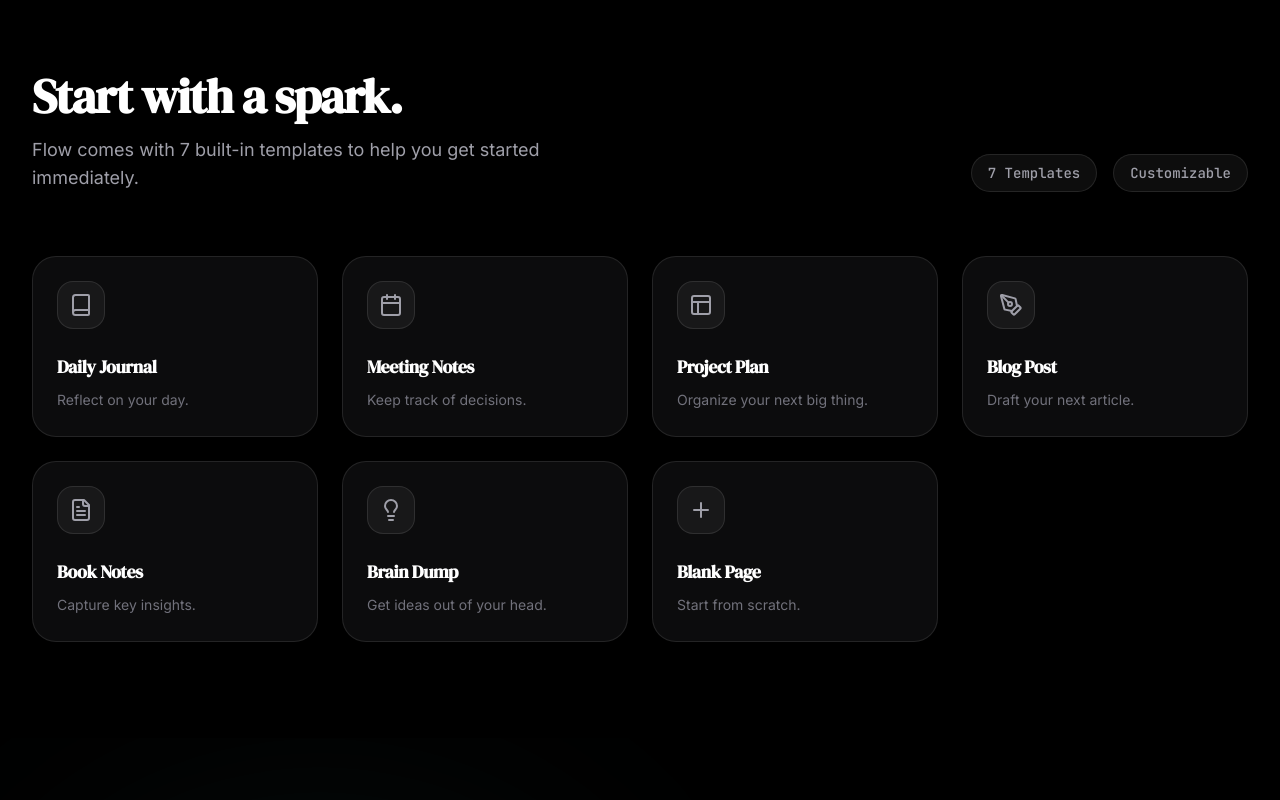
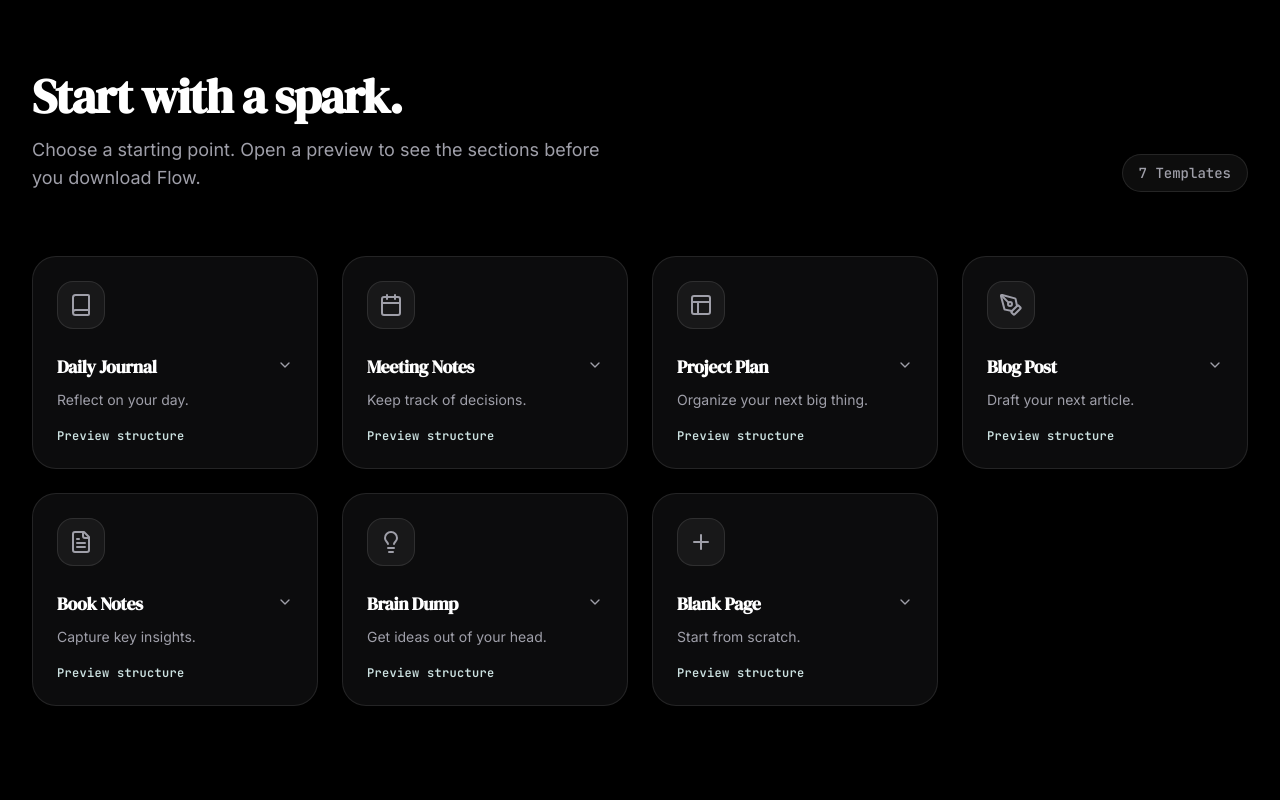
Before and after one commit to Grounded-ideas/Flow-website, a React (Vite) app: page / in a window 1280 px wide. Shown: the part 3140-3940 px from the top of the page. Built offline with nearby package versions, Linux system fonts and the light colour scheme.

Commit message:
feat: preview templates and clarify download safety

```diff
--- a/src/components/Templates.tsx
+++ b/src/components/Templates.tsx
@@ -1,64 +1,135 @@
 import React from 'react';
-import { motion } from 'framer-motion';
+import { motion, useReducedMotion } from 'framer-motion';
 import {
   Book,
   Calendar,
+  ChevronDown,
   FileText,
   Lightbulb,
   PenTool,
   Layout,
-  Plus
+  Plus,
 } from 'lucide-react';
 
-const templates = [
-  { icon: <Book className="w-6 h-6" />, name: "Daily Journal", description: "Reflect on your day." },
-  { icon: <Calendar className="w-6 h-6" />, name: "Meeting Notes", description: "Keep track of decisions." },
-  { icon: <Layout className="w-6 h-6" />, name: "Project Plan", description: "Organize your next big thing." },
-  { icon: <PenTool className="w-6 h-6" />, name: "Blog Post", description: "Draft your next article." },
-  { icon: <FileText className="w-6 h-6" />, name: "Book Notes", description: "Capture key insights." },
-  { icon: <Lightbulb className="w-6 h-6" />, name: "Brain Dump", description: "Get ideas out of your head." },
-  { icon: <Plus className="w-6 h-6" />, name: "Blank Page", description: "Start from scratch." }
+interface TemplateCard {
+  icon: React.ReactNode;
+  name: string;
+  description: string;
+  preview: string;
+}
+
+// Keep these excerpts aligned with the desktop app's src/lib/templates.ts definitions.
+const templates: TemplateCard[] = [
+  {
+    icon: <Book aria-hidden="true" className="w-6 h-6" />,
+    name: 'Daily Journal',
+    description: 'Reflect on your day.',
+    preview: '# Daily Journal: [Date]\n\nMood: [Your mood]\nGratitude: [Something you appreciate]\n\n## What happened today?\n\n## Focus for tomorrow',
+  },
+  {
+    icon: <Calendar aria-hidden="true" className="w-6 h-6" />,
+    name: 'Meeting Notes',
+    description: 'Keep track of decisions.',
+    preview: '# Meeting: [Title]\nDate: [Date]\nAttendees: [Names]\n\n## Agenda\n\n## Decisions\n\n## Action Items\n- [ ]',
+  },
+  {
+    icon: <Layout aria-hidden="true" className="w-6 h-6" />,
+    name: 'Project Plan',
+    description: 'Organize your next big thing.',
+    preview: '# Project: [Title]\n\n## Goals\n\n## Timeline\n\n## Resources\n\n## Milestones\n- [ ]',
+  },
+  {
+    icon: <PenTool aria-hidden="true" className="w-6 h-6" />,
+    name: 'Blog Post',
+    description: 'Draft your next article.',
+    preview: '# [Title]\nDraft Date: [Date]\nTags: [Tags]\n\n---\n\n## Introduction\n\n## Main Content\n\n## Conclusion',
+  },
+  {
+    icon: <FileText aria-hidden="true" className="w-6 h-6" />,
+    name: 'Book Notes',
+    description: 'Capture key insights.',
+    preview: '# Book: [Title]\nAuthor: [Author]\nDate Read: [Date]\n\n## Summary\n\n## Key Quotes\n>\n\n## Personal Takeaways',
+  },
+  {
+    icon: <Lightbulb aria-hidden="true" className="w-6 h-6" />,
+    name: 'Brain Dump',
+    description: 'Get ideas out of your head.',
+    preview: '# Brain Dump: [Date] [Time]',
+  },
+  {
+    icon: <Plus aria-hidden="true" className="w-6 h-6" />,
+    name: 'Blank Page',
+    description: 'Start from scratch.',
+    preview: '# [Title]',
+  },
 ];
 
 export default function Templates() {
+  const reduceMotion = useReducedMotion();
+
   return (
     <section id="templates" className="py-24 bg-black overflow-hidden">
       <div className="max-w-7xl mx-auto px-4 sm:px-6 lg:px-8">
         <div className="flex flex-col md:flex-row items-end justify-between mb-16 gap-8">
           <div className="space-y-4">
-            <h2 className="text-3xl md:text-5xl font-bold text-white tracking-tight font-heading">Start with a spark.</h2>
+            <h2 className="text-3xl md:text-5xl font-bold text-white tracking-tight font-heading">
+              Start with a spark.
+            </h2>
             <p className="text-zinc-400 text-lg max-w-xl font-body">
-              Flow comes with 7 built-in templates to help you get started immediately.
+              Choose a starting point. Open a preview to see the sections before you download Flow.
             </p>
           </div>
           <div className="flex gap-4 font-mono">
             <div className="px-4 py-2 rounded-full bg-white/5 border border-white/10 text-zinc-400 text-sm font-medium">
               7 Templates
             </div>
-            <div className="px-4 py-2 rounded-full bg-white/5 border border-white/10 text-zinc-400 text-sm font-medium">
-              Customizable
-            </div>
           </div>
         </div>
 
         <div className="grid grid-cols-1 sm:grid-cols-2 lg:grid-cols-4 gap-6">
-          {templates.map((template, i) => (
-            <motion.div
-              key={i}
-              initial={{ opacity: 0, scale: 0.95 }}
-              whileInView={{ opacity: 1, scale: 1 }}
-              viewport={{ once: true }}
-              transition={{ duration: 0.5, delay: i * 0.05 }}
-              className="group p-6 rounded-3xl bg-zinc-900/50 border border-white/10 hover:bg-zinc-900 hover:border-brand-accent/30 transition-all duration-300 cursor-pointer"
+          {templates.map((template, index) => (
+            <motion.article
+              key={template.name}
+              initial={reduceMotion ? false : { opacity: 0, scale: 0.98 }}
+              whileInView={reduceMotion ? undefined : { opacity: 1, scale: 1 }}
+              viewport={{ once: true, amount: 0.15 }}
+              transition={{ duration: reduceMotion ? 0 : 0.4, delay: reduceMotion ? 0 : index * 0.04 }}
+              className="p-6 rounded-3xl bg-zinc-900/50 border border-white/10 transition-colors duration-200 hover:border-white/20"
             >
-              <div className="w-12 h-12 rounded-2xl bg-white/5 border border-white/10 flex items-center justify-center mb-6 group-hover:scale-110 group-hover:bg-brand-accent/10 group-hover:text-brand-accent transition-all duration-300 text-zinc-400">
+              <div className="w-12 h-12 rounded-2xl bg-white/5 border border-white/10 flex items-center justify-center mb-6 text-zinc-400">
                 {template.icon}
               </div>
-              <h3 className="text-lg font-bold text-white mb-2 font-heading">{template.name}</h3>
-              <p className="text-sm text-zinc-500 leading-relaxed font-body">
-                {template.description}
-              </p>
-            </motion.div>
+              <details>
+                <summary className="template-preview-summary flex cursor-pointer list-none items-start justify-between gap-3 rounded-lg focus-visible:outline-none focus-visible:ring-2 focus-visible:ring-brand-accent focus-visible:ring-offset-4 focus-visible:ring-offset-zinc-900">
+                  <span>
+                    <h3 className="block text-lg font-bold text-white mb-2 font-heading">
+                      {template.name}
+                    </h3>
+                    <p className="text-sm text-zinc-400 leading-relaxed font-body">
+                      {template.description}
+                    </p>
+                    <span className="block mt-4 text-xs font-semibold tracking-wide text-brand-light font-mono">
+                      Preview structure
+                    </span>
+                  </span>
+                  <ChevronDown aria-hidden="true" className="template-preview-chevron w-4 h-4 mt-1 shrink-0 text-zinc-400" />
+                </summary>
+                <div className="mt-5 pt-5 border-t border-white/10">
+                  <p className="text-xs uppercase tracking-wider text-zinc-500 font-mono mb-3">
+                    Starts with
+                  </p>
+                  <pre className="whitespace-pre-wrap break-words rounded-xl bg-black/40 border border-white/5 p-4 text-xs text-zinc-300 leading-6 font-mono">
+                    {template.preview}
+                  </pre>
+                  <a
+                    href="#download"
+                    className="inline-flex mt-4 text-sm font-semibold text-brand-light hover:text-white underline decoration-white/30 underline-offset-4 focus-visible:outline-none focus-visible:ring-2 focus-visible:ring-brand-accent rounded-sm"
+                  >
+                    Get Flow for Windows
+                  </a>
+                </div>
+              </details>
+            </motion.article>
           ))}
         </div>
       </div>
--- a/src/index.css
+++ b/src/index.css
@@ -42,3 +42,21 @@
   font-family: var(--font-mono);
   font-weight: 700;
 }
+
+.template-preview-summary::-webkit-details-marker {
+  display: none;
+}
+
+.template-preview-chevron {
+  transition: transform 160ms ease;
+}
+
+details[open] .template-preview-chevron {
+  transform: rotate(180deg);
+}
+
+@media (prefers-reduced-motion: reduce) {
+  .template-preview-chevron {
+    transition: none;
+  }
+}
```
Also changed, not shown: src/components/Download.tsx (+53 -79 lines).
